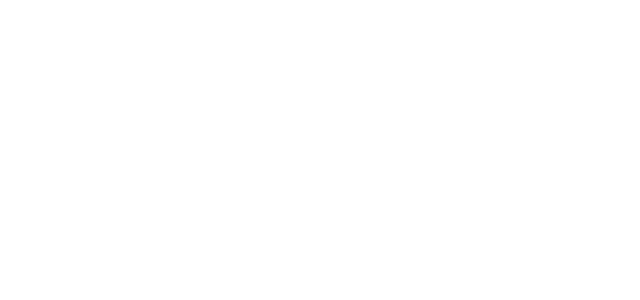
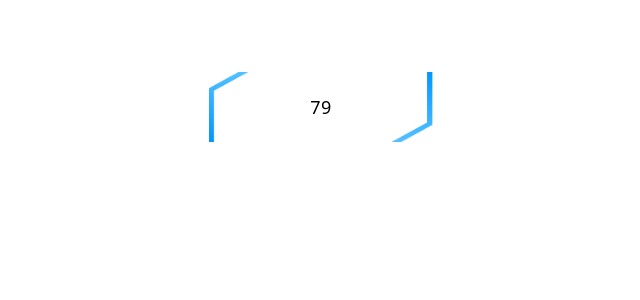
Before and after one commit to Raystar247/step-quiz-app, a React (Vite) app in the folder client/: page /timer in a window 1280 px wide. Before the commit this address had no page. Shown: the top 300 px of the page, without its empty margins (319-959 px from the left). Built offline with nearby package versions, Linux system fonts and the light colour scheme.

Commit message:
時間計測機能を追加
時間計測を行うコンポーネントを作成し、実際に時間計測を行う機能を実装した。
- ストップウォッチ形式で時間が増えていく表示形式になっている
- 特定の時間で計測が終了するように実装している

```diff
--- a/client/src/App.tsx
+++ b/client/src/App.tsx
@@ -5,6 +5,7 @@
 import store from './stores'
 import UserMain from './features/users/components/Main'
 import SignUpPage from './features/users/components/SignUpPage'
+import Timer from './features/stepq/components/Timer'
 
 function App() {
 
@@ -17,6 +18,7 @@
           <Route path="/signin" element={<SignInPage />} />
           <Route path="/user" element={<UserMain />} />
           <Route path="/signup" element={<SignUpPage />} />
+          <Route path="/timer" element={<Timer />} />
         </Routes>
       </BrowserRouter>
       </Provider>
--- /dev/null
+++ b/client/src/features/stepq/components/Main.tsx
@@ -0,0 +1,12 @@
+import Timer from "./Timer";
+
+const Main: React.FC = () => {
+    return (
+        <>
+        <div>Question Frame</div>
+        <Timer />
+        </>
+    );
+};
+
+export default Main;
--- /dev/null
+++ b/client/src/features/stepq/components/Timer.tsx
@@ -0,0 +1,49 @@
+import { useEffect, useRef, useState } from "react";
+import image_frame from "../../../assets/stepq/timerframe_normal.png";
+
+
+const Timer: React.FC = () => {
+    const measuring_time__100ms = 20 * 60 * 100;
+    const [elapsed_100ms, setElapsed_100ms] = useState(0);  // 100ms単位の経過時間
+    const timerRef = useRef<NodeJS.Timeout | null>(null);
+
+    const start = () => {
+        if (timerRef.current) {
+            return;
+        }
+        timerRef.current = setInterval(() => {
+            setElapsed_100ms((prev) => prev + 1);
+        }, 100);
+    };
+
+    const stop = () => {
+        if (timerRef.current) {
+            clearInterval(timerRef.current);
+            timerRef.current = null;
+        }
+    };
+
+    useEffect(() => {
+        start();
+        return () => { stop(); };
+    }, []);
+
+    useEffect(() => {
+        if (elapsed_100ms >= 1000) {
+            stop();
+        }
+    }, [elapsed_100ms]);
+
+    return (
+        <div className="w-full max-w-md flex justify-center mb-3">
+            <div className="relative w-[50%] max-w-md flex justify-center">
+                <img src={image_frame} className="w-[100%] h-full" />
+                <div className="absolute w-full h-full top-[0%] flex items-center justify-center">
+                    <p className="text-lg tracking-wide">{elapsed_100ms}</p>
+                </div>
+            </div>
+        </div>
+    );
+};
+
+export default Timer;
```
